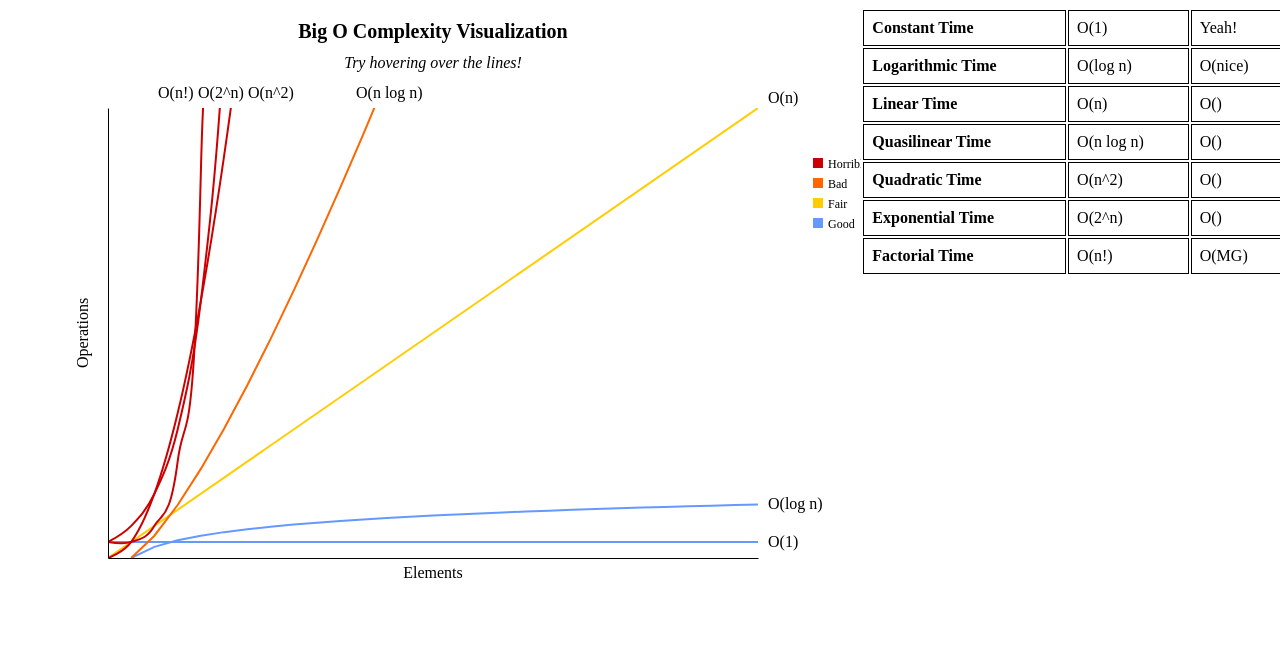
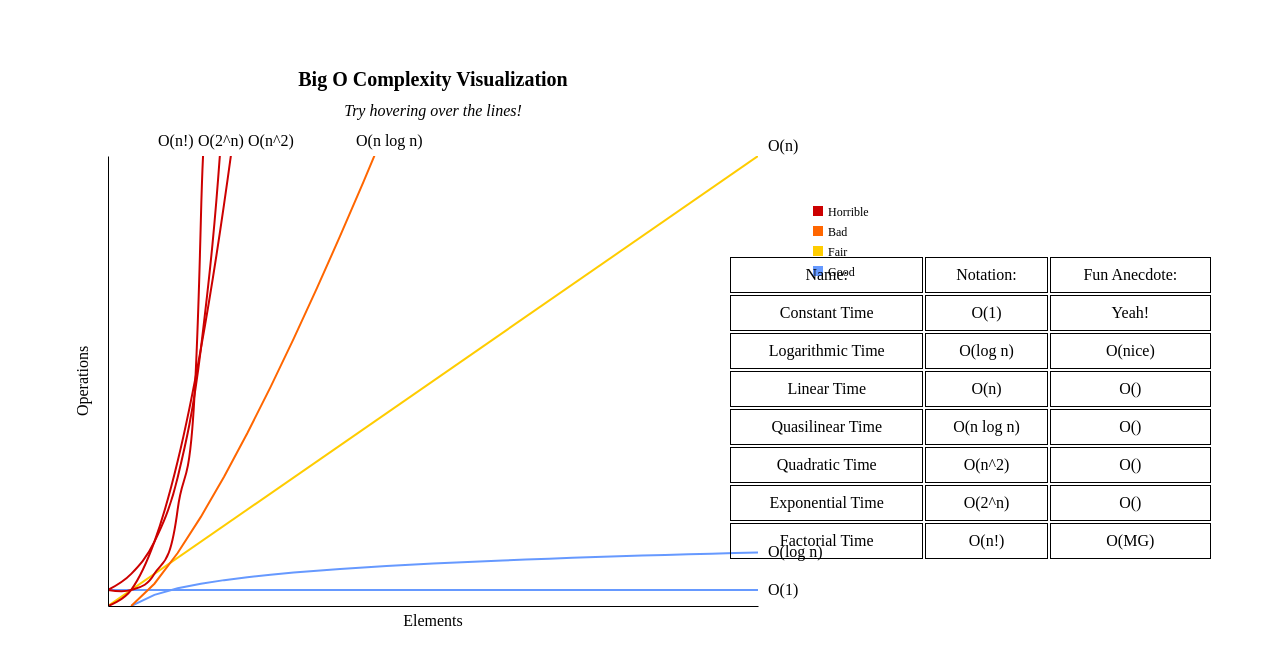
Before and after one commit to anmarkova2223/Big-O-Explained, a SvelteKit app: page / in a window 1280 px wide. Shown: the top 664 px of the page. Built offline with nearby package versions, Linux system fonts and the light colour scheme.

Commit message:
Table is correct now

```diff
--- a/src/components/App.svelte
+++ b/src/components/App.svelte
@@ -12,6 +12,8 @@
 <style>
 .container {
   display: flex;
+  justify-content: center; /* Center the child elements horizontally */
+  align-items: center; /* Center the child elements vertically */
   width: 100vw; /* Set container width to full viewport width */
   height: 100vh; /* Set container height to full viewport height */
 }
@@ -24,6 +26,9 @@
 #fun-table {
   flex: 1; /* Take up 1/3 of the container */
   overflow-y: auto; /* Enable vertical scroll if content exceeds height */
+  text-align: center;
+  margin-left: -250px;
+  margin-right: 75px;
   }
 </style>
 
--- a/src/components/funTable.js
+++ b/src/components/funTable.js
@@ -2,6 +2,7 @@ import * as d3 from "d3";
 export function funTable(targetElementId) {
     // Define table data
     const tableData = [
+        { otherName: "Name:", complexity: "Notation:", wayToRemember: "Fun Anecdote:" },
         { otherName: "Constant Time", complexity: "O(1)", wayToRemember: "Yeah!" },
         { otherName: "Logarithmic Time", complexity: "O(log n)", wayToRemember: "O(nice)" },
         { otherName: "Linear Time", complexity: "O(n)", wayToRemember: "O()" },
@@ -23,7 +24,7 @@ export function funTable(targetElementId) {
                 .attr("height", containerHeight);
 
     // Keep inner dimensions unchanged
-    const margin = { top: 50, right: 50, bottom: 50, left: 50};
+    const margin = { top: 1000, right: 50, bottom: 50, left: 50};
     const width = containerWidth - margin.left - margin.right;
     const height = containerHeight - margin.top - margin.bottom;
 
@@ -55,6 +56,6 @@ export function funTable(targetElementId) {
 
 
     // Apply specific styles to the first column (otherName)
-    cells.filter((d, i) => i === 0)
-         .style("font-weight", "bold"); // Make the text bold for the first column
+    // cells.filter((d, i) => i === 0)
+    //      .style("font-weight", "bold"); // Make the text bold for the first column
 }
```
